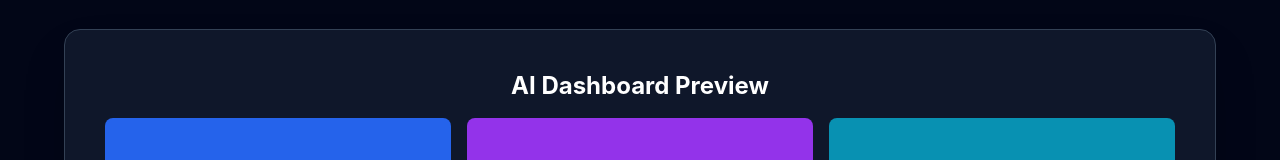
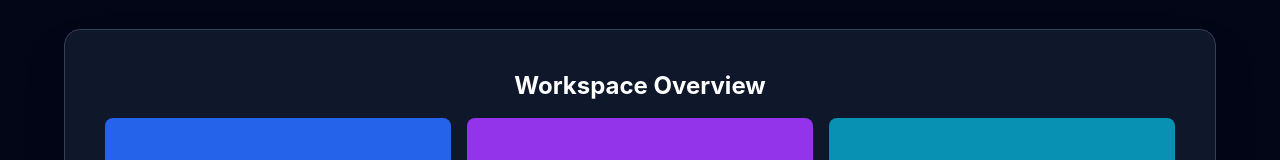
Before and after one commit to raja18054/Desktop-responsive-, a React (Vite) app: page / in a window 1280 px wide. Shown: the part 441-601 px from the top of the page. Built offline with nearby package versions, Linux system fonts and the light colour scheme.

Commit message:
Change header from 'AI Dashboard Preview' to 'Workspace Overview'

```diff
--- a/src/components/Hero.jsx
+++ b/src/components/Hero.jsx
@@ -22,7 +22,7 @@ function Hero() {
 
       <div className="mt-16 bg-slate-900 rounded-2xl p-10 shadow-2xl border border-slate-700">
         <h2 className="text-2xl font-bold mb-4">
-          AI Dashboard Preview
+          Workspace Overview
         </h2>
 
         <div className="grid grid-cols-3 gap-4">
```
